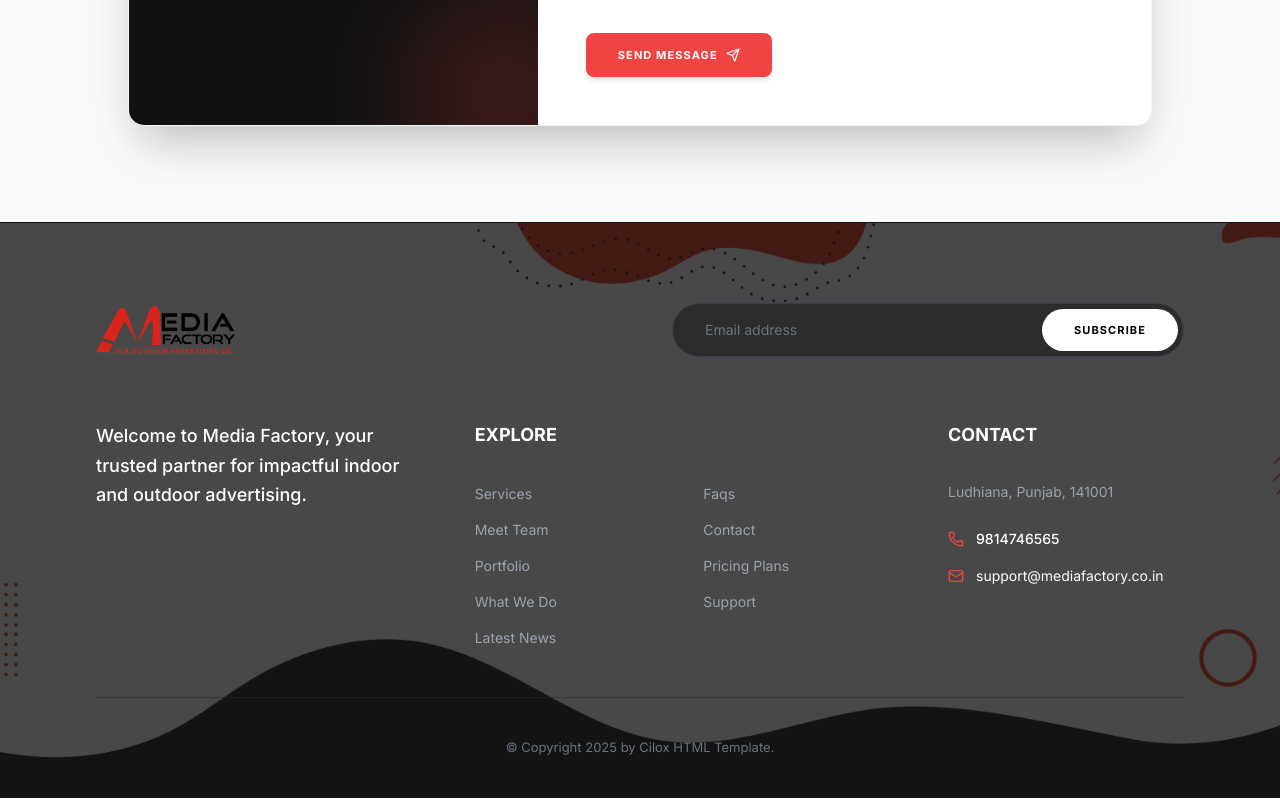
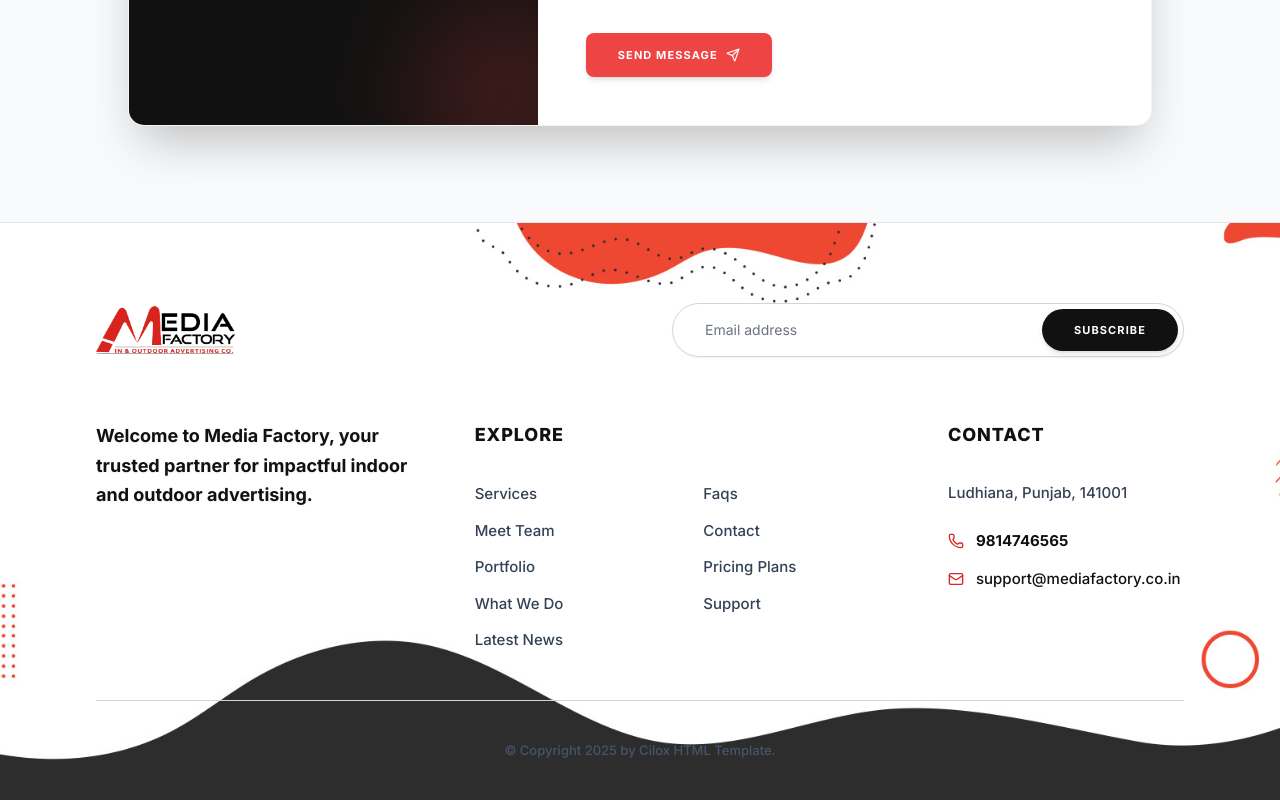
Before and after one commit to webenquiry11-svg/media-factory, a Next.js app in the folder frontend/: page / in a window 1280 px wide. Shown: the part 8540-9340 px from the top of the page. Built offline with nearby package versions, Linux system fonts and the light colour scheme.

Commit message:
Fix nested frontend folder

```diff
--- a/frontend/components/sections/Contact.tsx
+++ b/frontend/components/sections/Contact.tsx
@@ -271,16 +271,14 @@ const Contact = () => {
       </section>
 
       {/* =========================================
-          FOOTER SECTION (Background Layers Removed)
+          FOOTER SECTION (THEME COLORS - DARK TEXT)
       ========================================= */}
-      <footer className="bg-[#0b0b0b] pt-20 pb-10 relative overflow-hidden text-white border-t border-[#111]">
+      <footer className="relative pt-20 pb-10 overflow-hidden text-[#111] border-t border-gray-200">
 
-        {/* Background Image - Remains Visible */}
+        {/* Background Image - Clean, no overlay */}
         <div className="absolute inset-0 z-0">
-           <img src="/media factory images/footer.jpg" alt="Footer Background" className="w-full h-full object-cover opacity-25" />
+           <img src="/media factory images/footer.jpg" alt="Footer Background" className="w-full h-full object-cover" />
         </div>
-
-        {/* REMOVED ALL ANIMATED CURVE DIVS HERE */}
 
         <div className="container mx-auto px-6 sm:px-12 lg:px-24 relative z-10">
 
@@ -292,38 +290,38 @@ const Contact = () => {
                <img src="/logo.png" alt="Cilox Logo" className="h-12 w-auto" />
             </a>
 
-            {/* Subscribe Form */}
+            {/* Subscribe Form (White bg for contrast) */}
             <div className="relative w-full max-w-lg">
                <input
                   type="email"
                   placeholder="Email address"
-                  className="w-full bg-[#111]/50 backdrop-blur-sm border border-gray-700 rounded-full py-4 pl-8 pr-40 text-sm text-white placeholder-gray-500 focus:border-red-500 outline-none transition-colors relative z-10"
+                  className="w-full bg-white/90 backdrop-blur-md border border-gray-300 rounded-full py-4 pl-8 pr-40 text-sm text-gray-800 placeholder-gray-500 focus:border-red-500 outline-none transition-colors relative z-10 shadow-sm"
                />
-               <button className="absolute right-1.5 top-1.5 bottom-1.5 bg-white hover:bg-red-500 text-black font-bold text-[11px] tracking-widest uppercase px-8 rounded-full transition-all duration-300 z-20">
+               <button className="absolute right-1.5 top-1.5 bottom-1.5 bg-[#111] hover:bg-red-500 text-white font-bold text-[11px] tracking-widest uppercase px-8 rounded-full transition-all duration-300 z-20 shadow-md">
                  Subscribe
                </button>
             </div>
           </div>
 
           {/* Main Footer Grid */}
-          <div className="grid grid-cols-1 lg:grid-cols-12 gap-12 border-b border-gray-800/50 pb-12 mb-10 relative">
+          <div className="grid grid-cols-1 lg:grid-cols-12 gap-12 border-b border-gray-300 pb-12 mb-10 relative">
 
               {/* Column 1: Intro (Span 4) */}
               <div className="lg:col-span-4">
-                 <h3 className="text-lg font-medium text-white leading-relaxed mb-8 max-w-xs">
+                 <h3 className="text-lg font-bold text-[#111] leading-relaxed mb-8 max-w-xs drop-shadow-sm">
                     Welcome to Media Factory, your trusted partner for impactful indoor and outdoor advertising.
                  </h3>
               </div>
 
-              {/* Column 2: Explore Links (Span 5 - 2 Columns internally) */}
+              {/* Column 2: Explore Links */}
               <div className="lg:col-span-5">
-                 <h4 className="font-bold text-lg mb-8 uppercase text-white">EXPLORE</h4>
+                 <h4 className="font-extrabold text-lg mb-8 uppercase text-[#111] tracking-wider">EXPLORE</h4>
                  <div className="grid grid-cols-2 gap-x-8 gap-y-3">
                     {/* Sub-col 1 */}
                     <ul className="space-y-3">
                        {['Services', 'Meet Team', 'Portfolio', 'What We Do', 'Latest News'].map((item) => (
                           <li key={item}>
-                             <a href="#" className="text-gray-400 hover:text-red-500 text-[14px] transition-colors">{item}</a>
+                             <a href="#" className="text-slate-700 hover:text-red-600 text-[15px] font-medium transition-colors">{item}</a>
                           </li>
                        ))}
                     </ul>
@@ -331,27 +329,27 @@ const Contact = () => {
                     <ul className="space-y-3">
                        {['Faqs', 'Contact', 'Pricing Plans', 'Support'].map((item) => (
                           <li key={item}>
-                             <a href="#" className="text-gray-400 hover:text-red-500 text-[14px] transition-colors">{item}</a>
+                             <a href="#" className="text-slate-700 hover:text-red-600 text-[15px] font-medium transition-colors">{item}</a>
                           </li>
                        ))}
                     </ul>
                  </div>
               </div>
 
-              {/* Column 3: Contact Info (Span 3) */}
+              {/* Column 3: Contact Info */}
               <div className="lg:col-span-3">
-                 <h4 className="font-bold text-lg mb-8 uppercase text-white">CONTACT</h4>
-                 <p className="text-gray-400 text-[14px] mb-6 leading-relaxed">
+                 <h4 className="font-extrabold text-lg mb-8 uppercase text-[#111] tracking-wider">CONTACT</h4>
+                 <p className="text-slate-700 text-[15px] mb-6 leading-relaxed font-medium">
                     Ludhiana, Punjab, 141001
                  </p>
                  <div className="space-y-4">
                     <div className="flex items-center gap-3 group cursor-pointer">
-                       <Phone className="w-4 h-4 text-red-500" />
-                       <span className="text-white text-[14px] group-hover:text-red-500 transition-colors font-medium">9814746565</span>
+                       <Phone className="w-4 h-4 text-red-600" />
+                       <span className="text-[#111] text-[15px] group-hover:text-red-600 transition-colors font-bold">9814746565</span>
                     </div>
                     <div className="flex items-center gap-3 group cursor-pointer">
-                       <Mail className="w-4 h-4 text-red-500" />
-                       <span className="text-white text-[14px] group-hover:text-red-500 transition-colors">support@mediafactory.co.in</span>
+                       <Mail className="w-4 h-4 text-red-600" />
+                       <span className="text-[#111] text-[15px] group-hover:text-red-600 transition-colors font-medium">support@mediafactory.co.in</span>
                     </div>
                  </div>
               </div>
@@ -360,7 +358,7 @@ const Contact = () => {
 
           {/* Bottom Copyright */}
           <div className="flex flex-col md:flex-row justify-center items-center gap-4 text-center relative z-10">
-              <p className="text-gray-500 text-[13px]">
+              <p className="text-slate-600 text-[13px] font-medium">
                  © Copyright 2025 by Cilox HTML Template.
               </p>
           </div>
```
